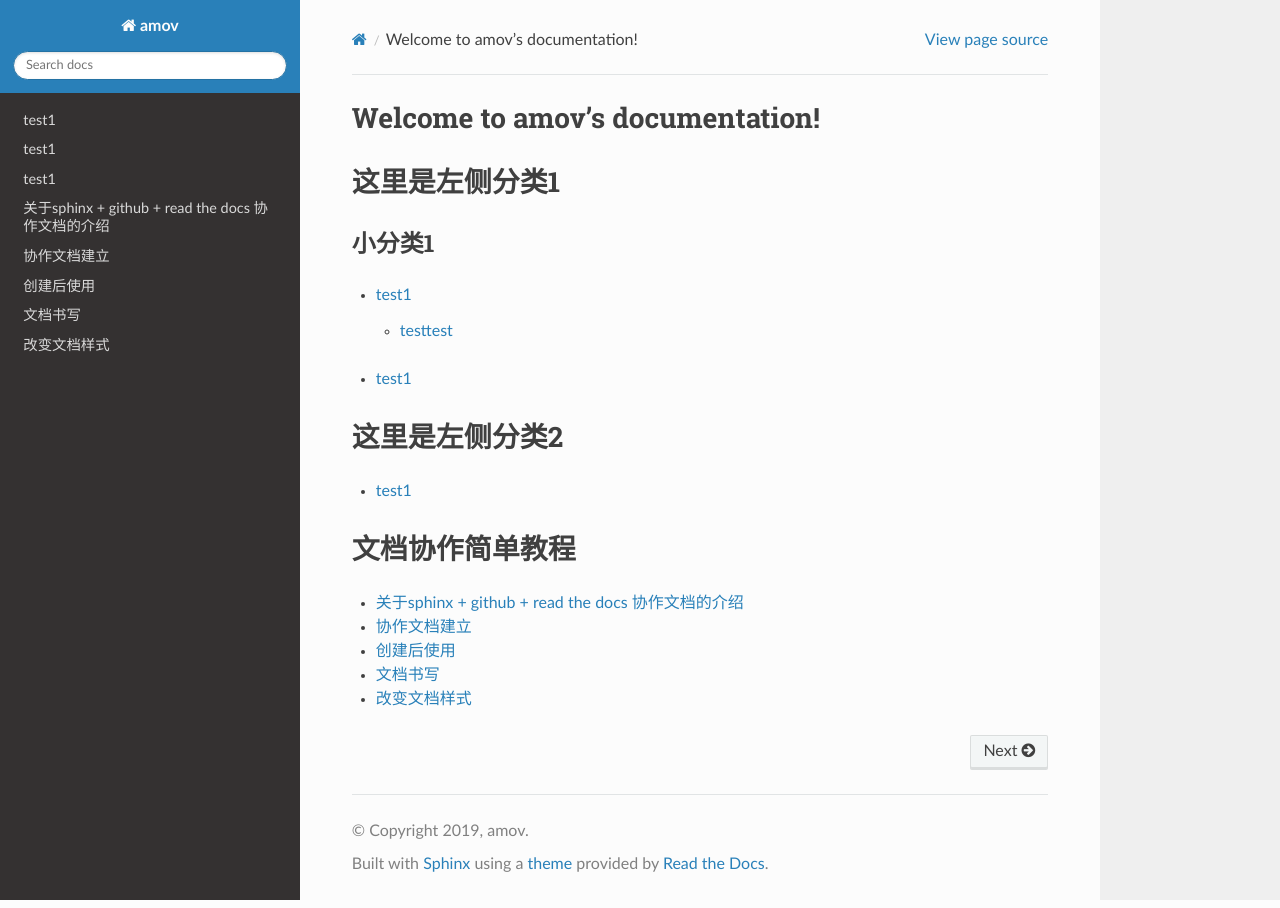
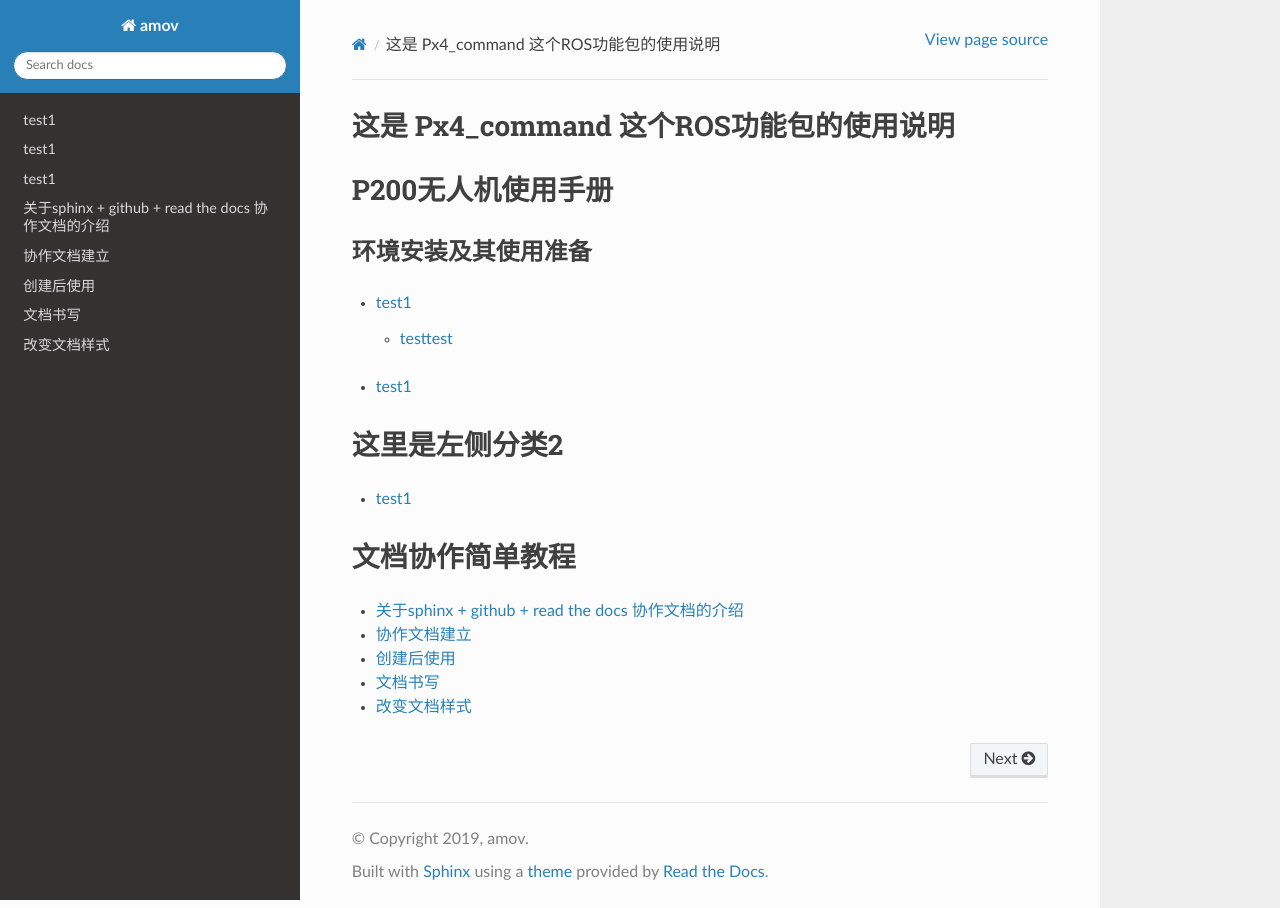
Before and after one commit to amovlab-owl/docs_px4_command, a Sphinx documentation site: the page built from docs/index.rst, in a window 1280 px wide. Built offline with Sphinx 7.4.7 and the Read the Docs theme 2.0.0, drawn with Linux system fonts in a browser that asks for light colours.

Commit message:
Update index.rst

```diff
--- a/docs/index.rst
+++ b/docs/index.rst
@@ -1,11 +1,4 @@
-.. amov documentation master file, created by
-   sphinx-quickstart on Mon Jun 10 13:59:35 2019.
-   You can adapt this file completely to your liking, but it should at least
-   contain the root `toctree` directive.
-
-.. :caption: Contents:
-
-Welcome to amov's documentation!
+这是 Px4_command 这个ROS功能包的使用说明
 ================================
 
 .. toctree::
@@ -14,10 +7,10 @@ Welcome to amov's documentation!
 
    hello
 
-这里是左侧分类1
+P200无人机使用手册
 ===================
 
-小分类1
+环境安装及其使用准备
 -------------
 
 .. toctree::
```
